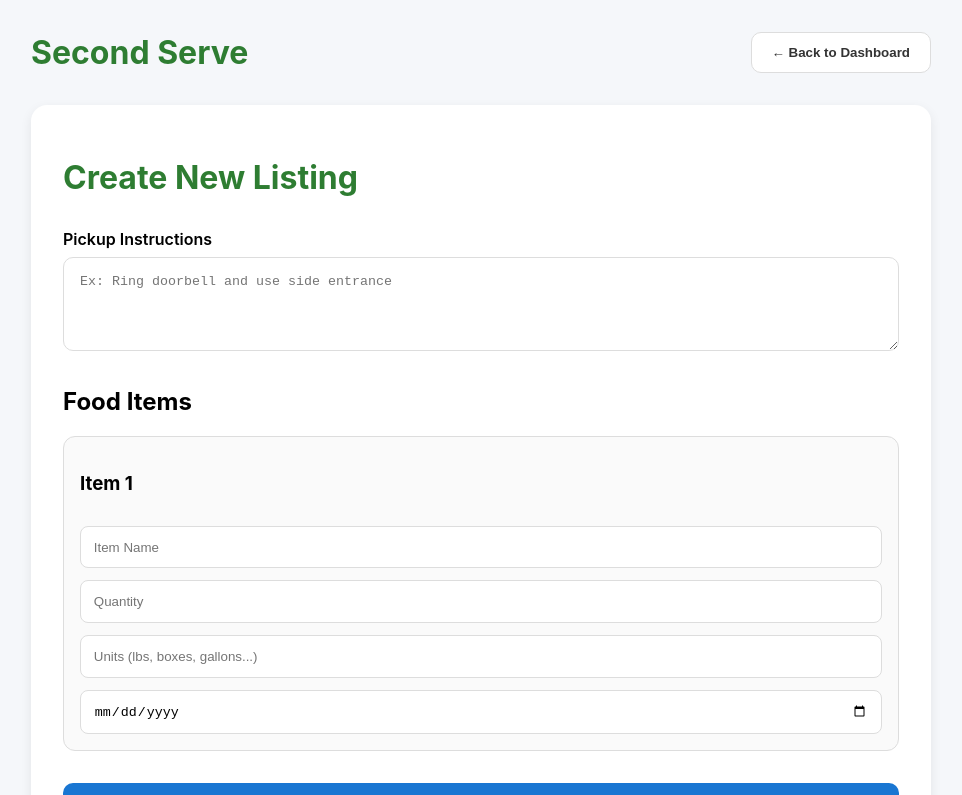
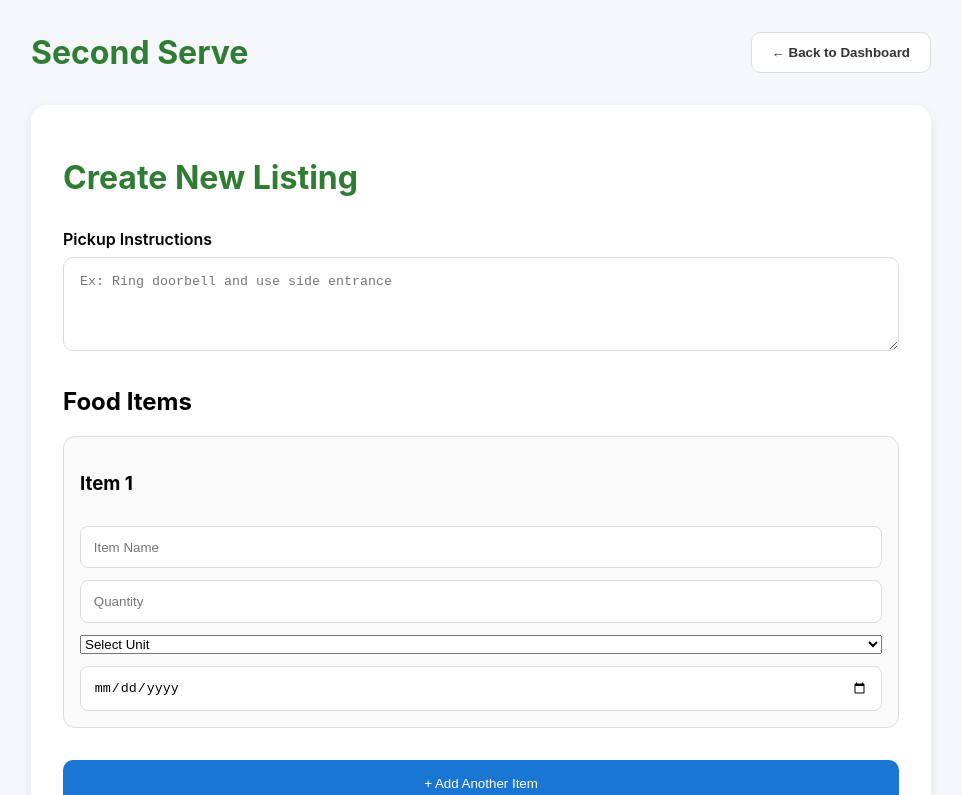
Before and after one commit to alfonsomartin03/Second-Serve, a React (Vite) app in the folder client/: page /create-listing in a window 1280 px wide. Shown: the top 795 px of the page, without its empty margins (159-1121 px from the left). Built offline with nearby package versions, Linux system fonts and the light colour scheme.

Commit message:
Fix listing form validation, unit mapping, and error handling

```diff
--- a/client/src/Pages/CreateListing.jsx
+++ b/client/src/Pages/CreateListing.jsx
@@ -4,22 +4,25 @@ import "../styles/CreateListing.css";
 
 export default function CreateListing() {
   const [pickupInstructions, setPickupInstructions] = useState("");
+  const [loading, setLoading] = useState(false);
   const navigate = useNavigate();
 
   const [items, setItems] = useState([
     {
       name: "",
       quantity: "",
-      units: "",
+      unit: "",
       expirationDate: "",
     },
   ]);
 
   const handleItemChange = (index, field, value) => {
-    const updatedItems = [...items];
-    updatedItems[index][field] = value;
-    setItems(updatedItems);
-  };
+  setItems((prevItems) =>
+    prevItems.map((item, i) =>
+      i === index ? { ...item, [field]: value } : item
+    )
+  );
+};
 
   const addItem = () => {
     setItems([
@@ -40,6 +43,7 @@ export default function CreateListing() {
 
   const handleSubmit = async (e) => {
   e.preventDefault();
+  setLoading(true);
 
    console.log("Submit button clicked!");
 
@@ -47,13 +51,11 @@ export default function CreateListing() {
     const token = localStorage.getItem("token");
 
     const listingData = {
-      pickupInstructions,
-      items: items.map((item) => ({
-        name: item.name,
-        quantity: Number(item.quantity),
-        unit: item.units, // <-- change here
-        expirationDate: item.expirationDate,
-      })),
+     pickupInstructions,
+     items: items.map((item) => ({
+      ...item,
+      quantity: Number(item.quantity),
+     })),
     };
 
     const response = await fetch(
@@ -82,6 +84,8 @@ export default function CreateListing() {
   } catch (err) {
     console.error(err);
     alert(err.message);
+  } finally {
+    setLoading(false);
   }
 };
 
@@ -138,6 +142,7 @@ export default function CreateListing() {
               </div>
 
               <input
+                required
                 type="text"
                 placeholder="Item Name"
                 value={item.name}
@@ -151,6 +156,8 @@ export default function CreateListing() {
               />
 
               <input
+                required
+                min="1"
                 type="number"
                 placeholder="Quantity"
                 value={item.quantity}
@@ -163,20 +170,26 @@ export default function CreateListing() {
                 }
               />
 
-              <input
-                type="text"
-                placeholder="Units (lbs, boxes, gallons...)"
-                value={item.units}
-                onChange={(e) =>
-                  handleItemChange(
-                    index,
-                    "units",
-                    e.target.value
-                  )
-                }
-              />
+              <select
+                required
+                value={item.unit}
+                onChange={(e) => handleItemChange(index, "unit", e.target.value)}
+              >
+                <option value="" disabled hidden>
+                  Select Unit
+                </option>
+                <option value="lbs">lbs</option>
+                <option value="oz">oz</option>
+                <option value="kg">kg</option>
+                <option value="l">l</option>
+                <option value="boxes">boxes</option>
+                <option value="items">items</option>
+                <option value="servings">servings</option>
+                <option value="bags">bags</option>
+                </select>
 
               <input
+                required
                 type="date"
                 value={item.expirationDate}
                 onChange={(e) =>
@@ -201,8 +214,9 @@ export default function CreateListing() {
           <button
             type="submit"
             className="submit-btn"
+            disabled={loading}
           >
-            Create Listing
+            {loading ? "Creating Listing..." : "Create Listing"}
           </button>
 
         </form>
```
Also changed, not shown: 1 other file (tests, documents, lock files or other folders).
